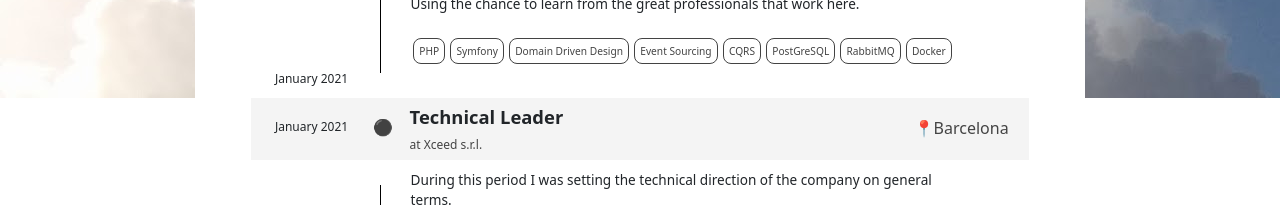
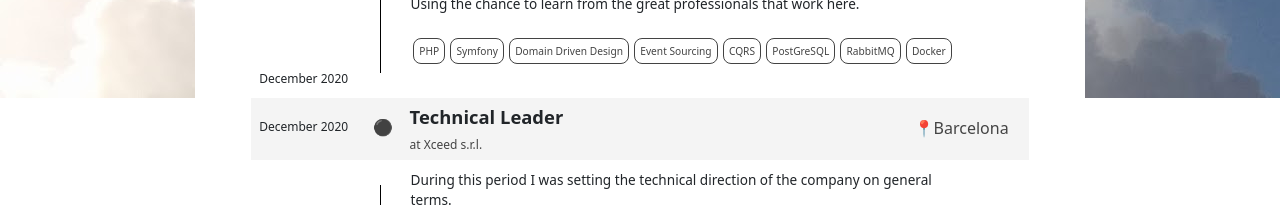
Before and after one commit to FrancescJR/cesc-cool, a React (Create React App) app: page /working_experience in a window 1280 px wide. Shown: the part 382-587 px from the top of the page. Built offline with nearby package versions, Linux system fonts and the light colour scheme.

Commit message:
fix spelling and dated

```diff
--- a/src/pages/AboutMe.tsx
+++ b/src/pages/AboutMe.tsx
@@ -12,7 +12,7 @@ export default function AboutMe() {
             <p>I am an engineer born and raised in Barcelona and seasoned in Japan for 5 years. My major
             is computer science and since I graduated I have been working on the development of full web applications
             and systems. I try to always follow SOLID principles and to have a DDD approach to problems. Those and
-                a goo devops mindset are the best tools to minimiza technical debt and make the SCRUM velocity
+                a good devops mindset are the best tools to minimize technical debt and make the SCRUM velocity
                 of any team soar.</p>
 
             <h5>Long story</h5>
--- a/src/pages/WorkingExperience.tsx
+++ b/src/pages/WorkingExperience.tsx
@@ -34,7 +34,7 @@ export default function WorkingExperience() {
                     companyLink={'https://www.zinio.com/es'}
                     location={'Barcelona'}
                     gmapsLink={'https://goo.gl/maps/cNwe71B9HbKzr5rg7'}
-                    fromDate={'January 2021'}
+                    fromDate={'December 2020'}
                     endDate={'Present day'}
                     eventKey="1"
                 >
@@ -62,7 +62,7 @@ export default function WorkingExperience() {
                     location={'Barcelona'}
                     gmapsLink={'https://goo.gl/maps/XYC4EkfHEYXPSb9s6'}
                     fromDate={'February 2018'}
-                    endDate={'January 2021'}
+                    endDate={'December 2020'}
                     eventKey="2">
                     <p>During this period I was setting the technical direction of the company on general terms.</p>
                     <p>On concrete terms this was mainly moving from a legacy monolith to a microservices architecture
```
